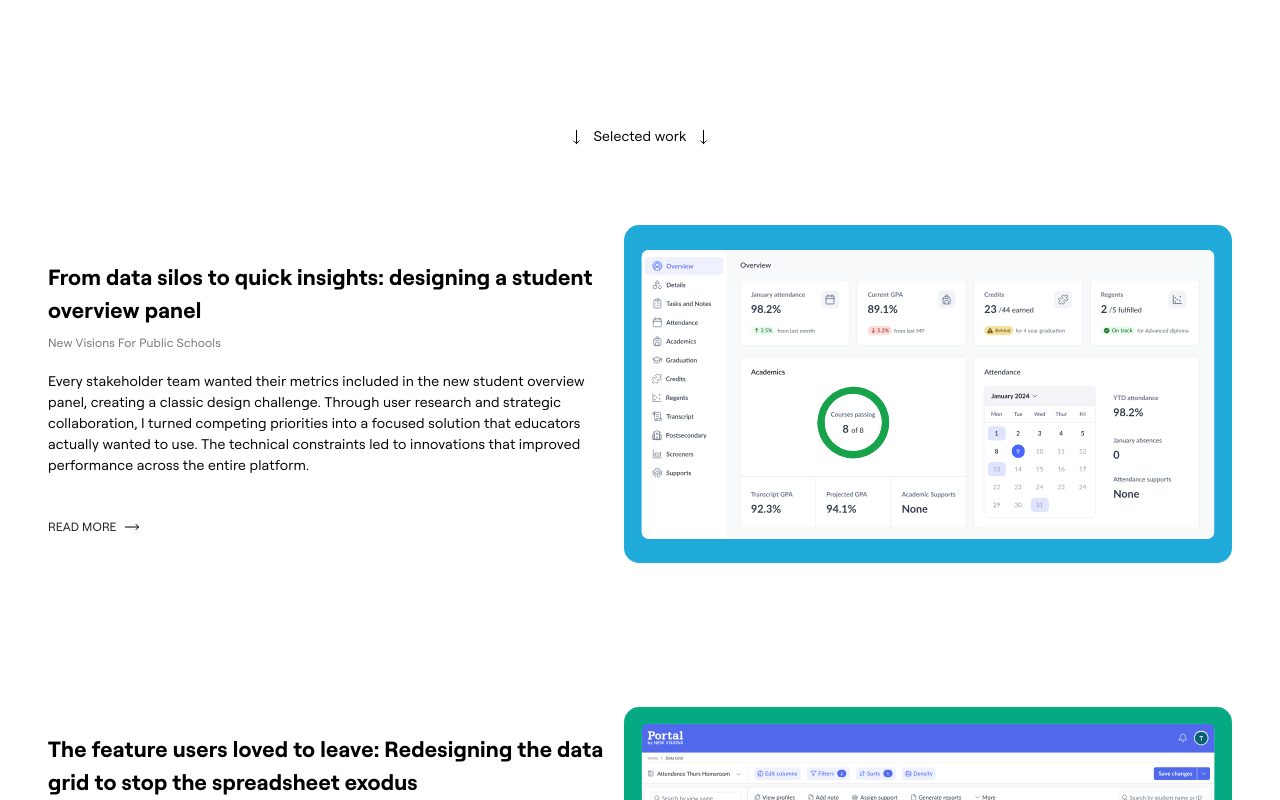
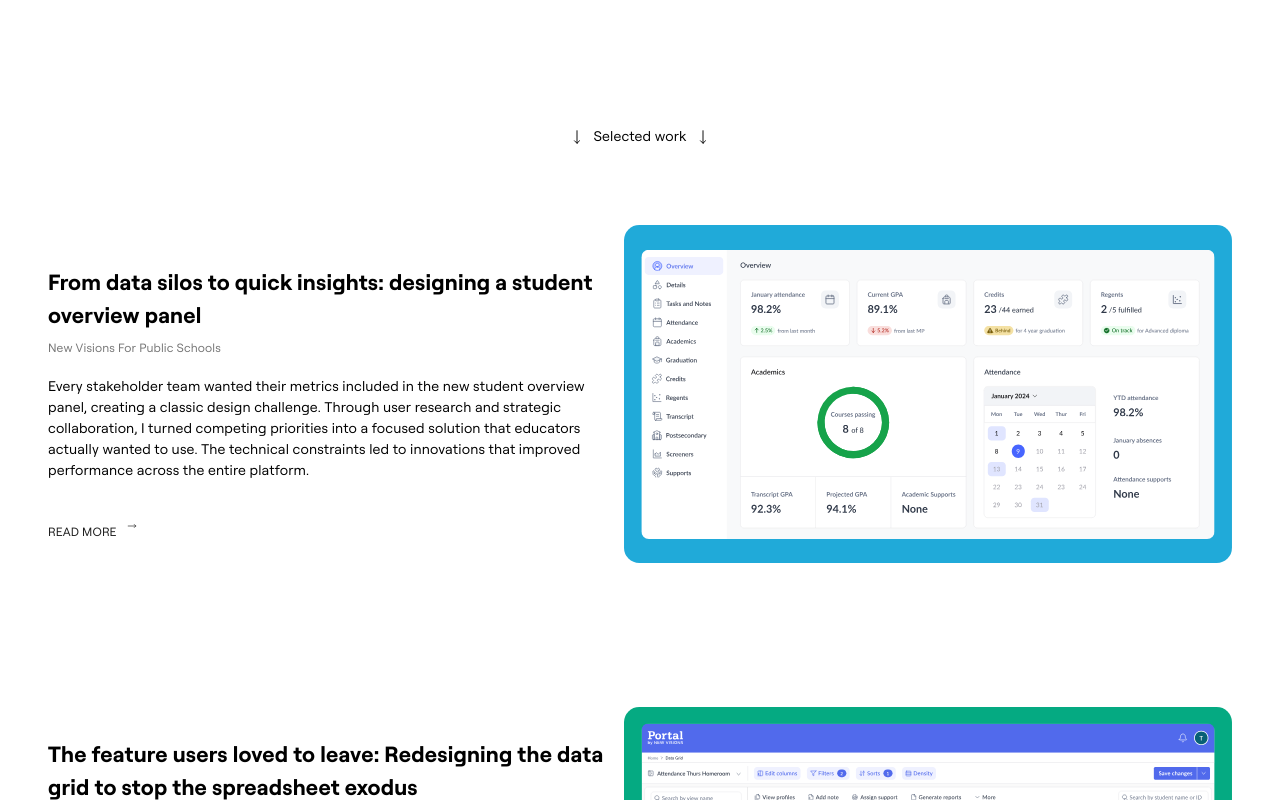
Before and after one commit to julissa-zavala/portfolio-site, a React (Vite) app: page / in a window 1280 px wide. Shown: the part 640-1440 px from the top of the page. Built offline with nearby package versions, Linux system fonts and the light colour scheme; what @shoelace-style/shoelace would draw is missing.

Commit message:
Updated svgs

```diff
--- a/src/Pages/DataGridPage.jsx
+++ b/src/Pages/DataGridPage.jsx
@@ -134,6 +134,11 @@ const useStyles = createUseStyles({
   downArrow: {
     position: "relative",
     top: 4,
+    width: 16,
+    height: 16,
+    imageRendering: "-webkit-optimize-contrast",
+    imageRendering: "optimize-contrast",
+    transform: "translateZ(0)",
   },
   scrollToLearnMoreText: {
     fontFamily: "Roobert_Latin_Regular, Verdana, sans-serif",
--- a/src/Pages/InfoPage.jsx
+++ b/src/Pages/InfoPage.jsx
@@ -81,6 +81,10 @@ const useStyles = createUseStyles({
     top: 3,
     right: 2,
     width: 16,
+    height: 16,
+    imageRendering: "-webkit-optimize-contrast",
+    imageRendering: "optimize-contrast",
+    transform: "translateZ(0)",
   },
   infoImage: {
     width: 264,
--- a/src/Pages/LandingPage.jsx
+++ b/src/Pages/LandingPage.jsx
@@ -48,6 +48,11 @@ const useStyles = createUseStyles({
   downArrow: {
     position: "relative",
     top: 4,
+    width: 16,
+    height: 16,
+    imageRendering: "-webkit-optimize-contrast",
+    imageRendering: "optimize-contrast",
+    transform: "translateZ(0)",
   },
   selectedWorkText: {
     fontFamily: "Roobert_Latin_Regular, Verdana, sans-serif",
--- a/src/Pages/StudentProfilePage.jsx
+++ b/src/Pages/StudentProfilePage.jsx
@@ -128,6 +128,11 @@ const useStyles = createUseStyles({
   downArrow: {
     position: "relative",
     top: 4,
+    width: 16,
+    height: 16,
+    imageRendering: "-webkit-optimize-contrast",
+    imageRendering: "optimize-contrast",
+    transform: "translateZ(0)",
   },
   scrollToLearnMoreText: {
     fontFamily: "Roobert_Latin_Regular, Verdana, sans-serif",
--- a/src/components/CaseStudy.jsx
+++ b/src/components/CaseStudy.jsx
@@ -102,6 +102,11 @@ const useStyles = createUseStyles({
     position: "relative",
     bottom: 5,
     display: "block",
+    width: 16,
+    height: 16,
+    imageRendering: "-webkit-optimize-contrast",
+    imageRendering: "optimize-contrast",
+    transform: "translateZ(0)",
   },
   caseStudyCompanyName: {
     color: "#767676",
--- a/src/css/index.css
+++ b/src/css/index.css
@@ -23,6 +23,24 @@
     box-sizing: border-box;
     letter-spacing: 0.01em !important;
     line-height: 1.5 !important;
+}
+
+/* SVG OPTIMIZATION */
+svg {
+    shape-rendering: geometricPrecision;
+    text-rendering: geometricPrecision;
+}
+
+img[src$=".svg"] {
+    image-rendering: -webkit-optimize-contrast;
+    image-rendering: -moz-crisp-edges;
+    image-rendering: crisp-edges;
+    image-rendering: pixelated;
+    /* Prevent blur from browser scaling */
+    transform: translateZ(0);
+    -webkit-transform: translateZ(0);
+    /* Force hardware acceleration */
+    will-change: transform;
 }
 
 body {
@@ -154,4 +172,14 @@ sl-icon > svg {
     .container {
         padding: 48px 16px;
     }
+
+    /* Additional SVG optimization for mobile */
+    img[src$=".svg"] {
+        image-rendering: -webkit-optimize-contrast;
+        image-rendering: optimize-contrast;
+        -webkit-backface-visibility: hidden;
+        backface-visibility: hidden;
+        -webkit-transform: translate3d(0,0,0);
+        transform: translate3d(0,0,0);
+    }
 }
```
